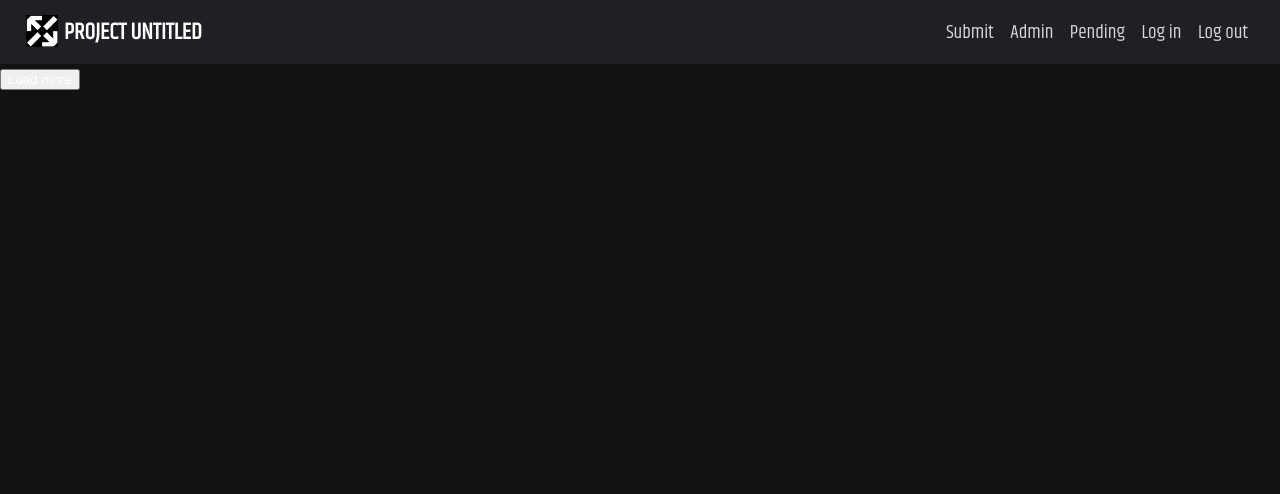
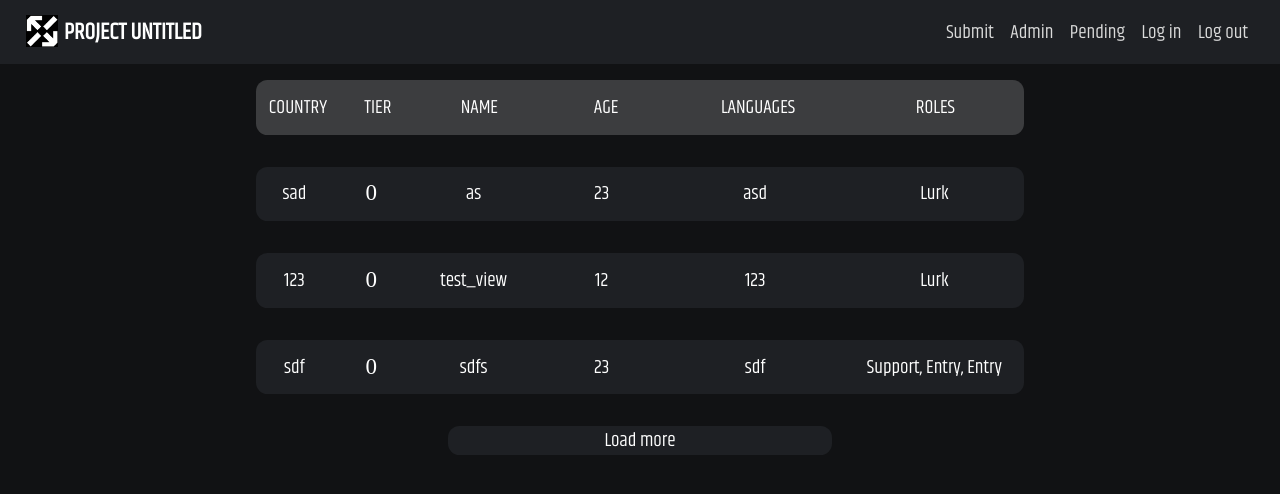
Before and after one commit to xMoneMone/Project_Untitled, a Django app: page /posts/pending in a window 1280 px wide. Shown: the top 494 px of the page. Run offline with Django 4.2, Linux system fonts and the light colour scheme; a user stored in the database is signed in; data comes from the database, SQL or seed files in the repository; both versions use the stored data as it was after the commit; some libraries are stand-ins or nearby versions; some web fonts are replaced.

Commit message:
posts style added

```diff
--- a/home/templates/home.html
+++ b/home/templates/home.html
@@ -4,6 +4,7 @@
 {% block headers %}
 <script src="{% static 'js/posts.js' %}" defer></script>
 <link rel="stylesheet" href="{% static 'css/home.css' %}">
+<link rel="stylesheet" href="{% static 'css/post.css' %}">
 {% endblock headers %}
 
 {% block content %}
--- a/posts/templates/pending.html
+++ b/posts/templates/pending.html
@@ -1,13 +1,18 @@
 {% extends 'base.html' %}
 {% load static %}
 
-{% block headers %}<script src="{% static 'js/posts.js' %}" defer></script>{% endblock headers %}
+{% block headers %}
+<script src="{% static 'js/posts.js' %}" defer></script>
+<link rel="stylesheet" href="{% static 'css/post.css' %}">
+{% endblock headers %}
 
 {% block content %}
 
-<div data-page="pending" id="posts">
+<div class="posts">
+    <div data-page="pending" id="posts">
 
+    </div>
+    <button id="load_button">Load more</button>
 </div>
-<button id="load_button">Load more</button>
 
 {% endblock %}
--- a/static/css/base.css
+++ b/static/css/base.css
@@ -4,9 +4,11 @@
     --main: #1e2024;
     --background: #111214;
     --navbar-text: rgb(219, 219, 219);
+    --form-field: rgb(179, 179, 179);
     --text: white;
-    --text2: #413e42;
+    --text2: #3c3d3f;
     --button-colout: #5865f2;
+    --form_bg: #23252a;
 }
 
 body {
--- /dev/null
+++ b/static/css/post.css
@@ -0,0 +1,92 @@
+@import url(//db.onlinewebfonts.com/c/867ec14fb235e53a1026b6e6884e71fa?family=GOOD+BRUSH);
+
+.posts {
+    display: flex;
+    flex-direction: column;
+    align-items: center;
+}
+
+#posts {
+    width: 100%;
+    display: flex;
+    flex-direction: column;
+    align-items: center;
+}
+
+.post a{
+    display: flex;
+    background-color: var(--main);
+    margin: 2vh;
+    justify-content: center;
+    border-radius: 0.6em;
+    max-width: 60vw;
+    transition: 300ms;
+}
+
+a p {
+    margin: 1vw;
+    width: 20vw;
+    text-align: center;
+}
+
+.small{
+    width: 10vw;
+}
+
+.big{
+    width: 30vw;
+}
+
+#load_button {
+    all: unset;
+    display: flex;
+    background-color: var(--main);
+    margin: 2vh;
+    margin-bottom: 4vh;
+    justify-content: center;
+    border-radius: 0.6em;
+    width: 30vw;
+    transition: 300ms;
+}
+
+.post a:hover{
+    background-color: var(--text2);
+}
+
+
+#load_button:hover{
+    background-color: var(--text2);
+}
+
+#explanation {
+    background-color: var(--text2);
+}
+
+.tier {
+    font-family: 'Good Brush';
+    font-size: 1.2em;
+}
+
+.tier-1 {
+    color: #fa1e00;
+}
+
+.tier-2, .tier-3 {
+    color:  #ff6309;
+}
+
+.tier-4, .tier-5 {
+    color: #ffcc00;
+}
+
+.tier-6, .tier-7 {
+    color: #ffcc00;
+}
+
+.tier-8, .tier-9 {
+    color: #2ac216;
+}
+
+.tier-10 {
+    color: #eeeeee;
+}
--- a/static/js/posts.js
+++ b/static/js/posts.js
@@ -4,12 +4,16 @@ let number_posts_to_display = 14
 let cur_number_posts = -1
 
 function get_filter_parameters(){
+    if (posts_div.dataset.page == 'home'){
         data = {
             'min-age': document.getElementById('min-age').value,
             'max-age': document.getElementById('max-age').value,
             'role': document.getElementById('role').value,
             'languages': document.getElementById('languages').value,
             'tier': document.getElementById('tier').value
+        }}
+    else{
+        data = {}
     }
 
     if (posts_div.dataset.page == 'home'){
@@ -29,12 +33,49 @@ function get_query_string(filter_parameters){
     return `?${filters.join("&")}`
 }
 
+function explanation(){
+    let post_div = document.createElement('div')
+    let post_a = document.createElement('a')
+    let p_name = document.createElement('p')
+    let p_age = document.createElement('p')
+    let p_country = document.createElement('p')
+    let p_roles = document.createElement('p')
+    let p_lang = document.createElement('p')
+    let p_tier = document.createElement('p')
+
+    post_div.classList = 'post'
+    post_a.id = 'explanation'
+    p_name.textContent = 'NAME'
+    p_age.textContent = 'AGE'
+    p_lang.textContent = 'LANGUAGES'
+    p_tier.textContent = 'TIER'
+    p_roles.textContent = 'ROLES'
+    p_country.textContent = 'COUNTRY'
+    p_country.classList.add('small')
+    p_tier.classList.add('small')
+    p_lang.classList.add('big')
+    p_roles.classList.add('big')
+
+    post_a.appendChild(p_country)
+    post_a.appendChild(p_tier)
+    post_a.appendChild(p_name)
+    post_a.appendChild(p_age)
+    post_a.appendChild(p_lang)
+    post_a.appendChild(p_roles)
+    post_div.appendChild(post_a)
+    posts_div.appendChild(post_div)
+
+}
+
 function create_post(post){
     console.log(post.id)
     shown = post.id
+    let post_div = document.createElement('div')
     let post_a = document.createElement('a')
     let p_name = document.createElement('p')
     let p_age = document.createElement('p')
+    let p_roles = document.createElement('p')
+    let p_country = document.createElement('p')
     let p_lang = document.createElement('p')
     let p_tier = document.createElement('p')
 
@@ -46,16 +87,36 @@ function create_post(post){
     }
 
     post_a.href = link + post.id
+    post_div.classList = 'post'
     p_name.textContent = post['name']
+    p_name.title = 'name'
     p_age.textContent = post['age']
+    p_age.title = 'age'
     p_lang.textContent = post['languages']
-    p_tier.textContent = post['tier']
+    p_lang.title = 'languages'
+    p_roles.textContent = post.role
+    if (post.role2){p_roles.textContent += ', ' + post.role2}
+    if (post.role3){p_roles.textContent += ', ' + post.role3}
+    p_roles.title = 'role'
+    if (post.tier) {p_tier.textContent = post['tier']} else {p_tier.textContent = 0}
+    p_tier.title = 'tier'
+    p_tier.classList.add('tier')
+    p_tier.classList.add('tier-' + post.tier)
+    p_country.textContent = post['country']
+    p_country.title = 'country'
+    p_country.classList.add('small')
+    p_tier.classList.add('small')
+    p_lang.classList.add('big')
+    p_roles.classList.add('big')
 
+    post_a.appendChild(p_country)
+    post_a.appendChild(p_tier)
     post_a.appendChild(p_name)
     post_a.appendChild(p_age)
     post_a.appendChild(p_lang)
-    post_a.appendChild(p_tier)
-    posts_div.appendChild(post_a)
+    post_a.appendChild(p_roles)
+    post_div.appendChild(post_a)
+    posts_div.appendChild(post_div)
 
 }
 
@@ -86,6 +147,7 @@ document.getElementById('load_button').addEventListener('click', () => {
 
 
 document.addEventListener('DOMContentLoaded', () => {
+    explanation()
     load_posts(get_query_string(get_filter_parameters()))
 })
 
@@ -97,6 +159,7 @@ if (posts_div.dataset.page == 'home'){
         shown = ""
         posts_div.innerHTML = ""
 
+        explanation()
         load_posts(get_query_string(get_filter_parameters()))
     })
 }
```
Also changed, not shown: static/css/home.css (+6 -12 lines), db.sqlite3, static/css/form.css (added). Lines whose indentation alone changed are shown as unchanged.
